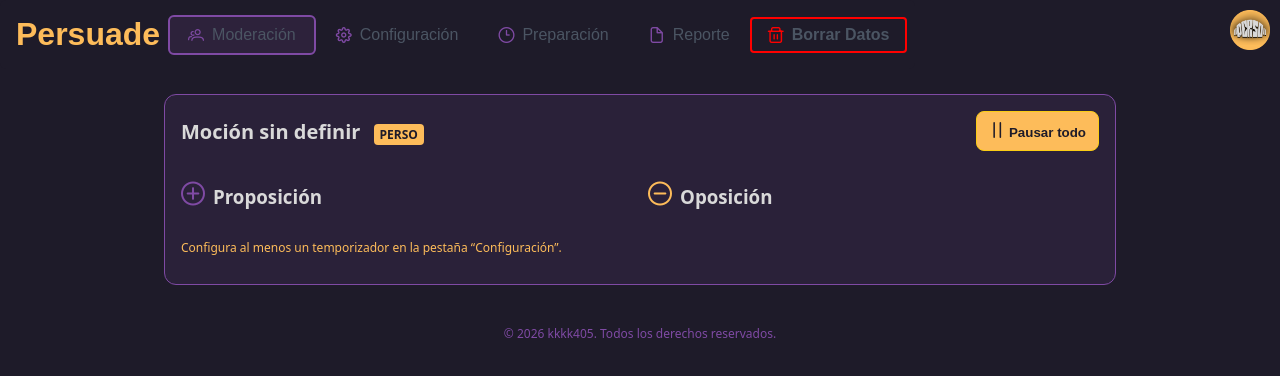
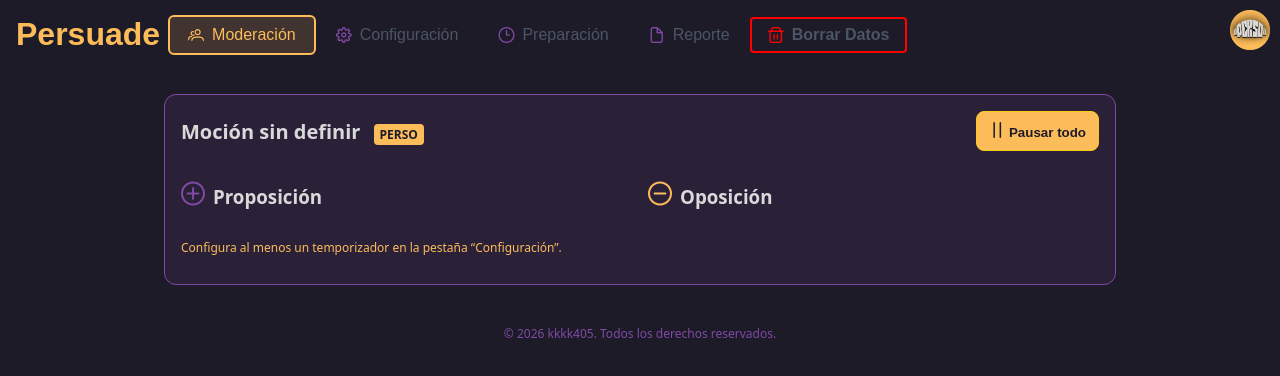
Before and after one commit to kkkk405/CRONO-DEBATE, a React (Vite) app: page / in a window 1280 px wide. Shown: the top 376 px of the page. Built offline with nearby package versions, Linux system fonts and the light colour scheme; a web font is replaced by a local one.

Commit message:
Active tab: yellow border and yellow icons+text

```diff
--- a/src/styles.css
+++ b/src/styles.css
@@ -100,10 +100,14 @@
 
   /* Pestaña activa */
   .p-menubar .p-menuitem.active-tab > .p-menuitem-content {
-    background: rgba(127, 74, 164, 0.15) !important;
+    background: rgba(253, 188, 90, 0.15) !important;
     border-radius: 6px !important;
-    outline: 2px solid var(--accent) !important;
+    outline: 2px solid var(--muted) !important;
     outline-offset: -2px !important;
+  }
+  .p-menubar .p-menuitem.active-tab > .p-menuitem-content .p-menuitem-link .p-menuitem-icon,
+  .p-menubar .p-menuitem.active-tab > .p-menuitem-content .p-menuitem-link .p-menuitem-text {
+    color: var(--muted) !important;
   }
   .p-menubar .p-menuitem-link:hover .p-menuitem-icon {
     color: var(--muted) !important;
```
